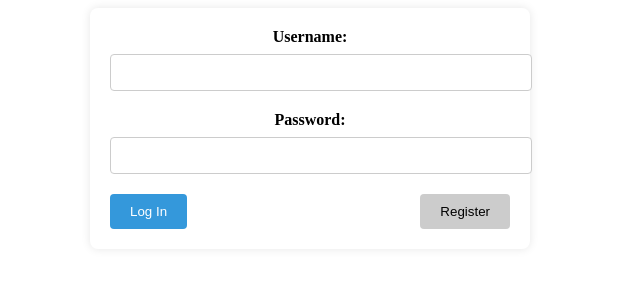
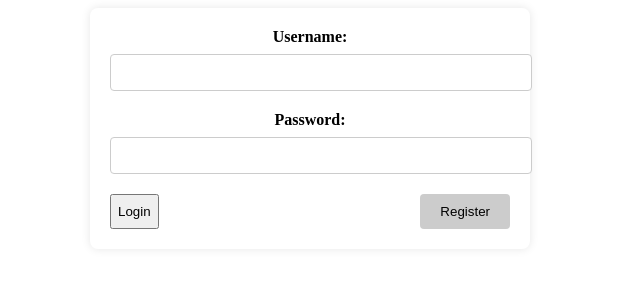
Before and after one commit to MariussGustins/Game_mrm_prakse, a Vue app in the folder game-mrm/: page / in a window 1280 px wide. Shown: the top 300 px of the page, without its empty margins (330-970 px from the left). Built offline with nearby package versions, Linux system fonts and the light colour scheme.

Commit message:
Looks good from my behalf, although it doesn't use database.

```diff
--- a/game-mrm/src/components/LogIn.vue
+++ b/game-mrm/src/components/LogIn.vue
@@ -11,7 +11,7 @@
       </div>
 
       <div class="button-container">
-        <button class="log-in-button" @click.prevent="logIn">Log In</button>
+        <button class="login-button" @click.prevent="login">Login</button>
         <button class="register-button" @click.prevent="goToRegister">Register</button>
       </div>
     </form>
@@ -27,16 +27,16 @@ export default {
     };
   },
   methods: {
-    logIn() {
+    login() {
       // Implement your login logic here
       console.log('Logging in with username:', this.username);
 
-      // Assuming successful login, navigate to the GameBoard
-      this.$router.push('/game-board');
+      // Assuming successful login, trigger the login event
+      this.$emit('login');
     },
     goToRegister() {
-      // Navigate to the Register component
-      this.$router.push('/register');
+      // Trigger the goToRegister event
+      this.$emit('goToRegister');
     }
   }
 };
```
